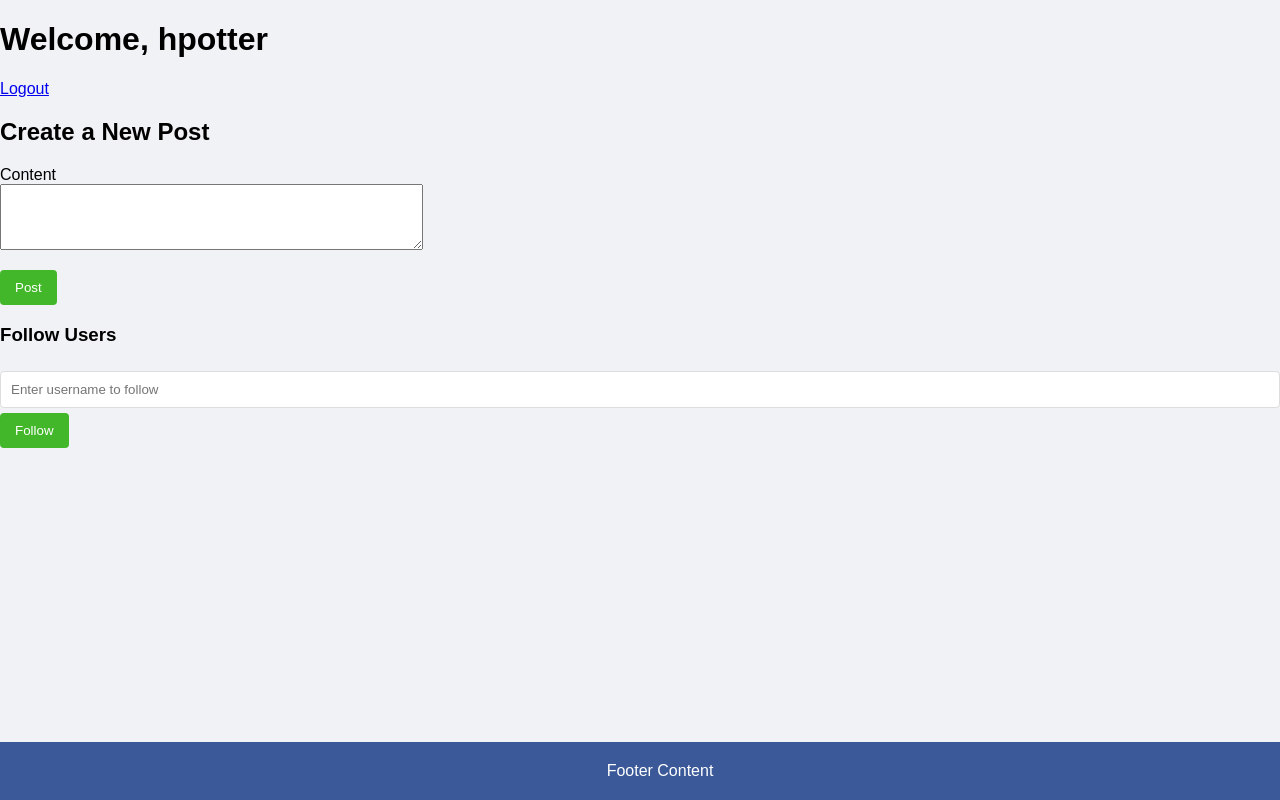
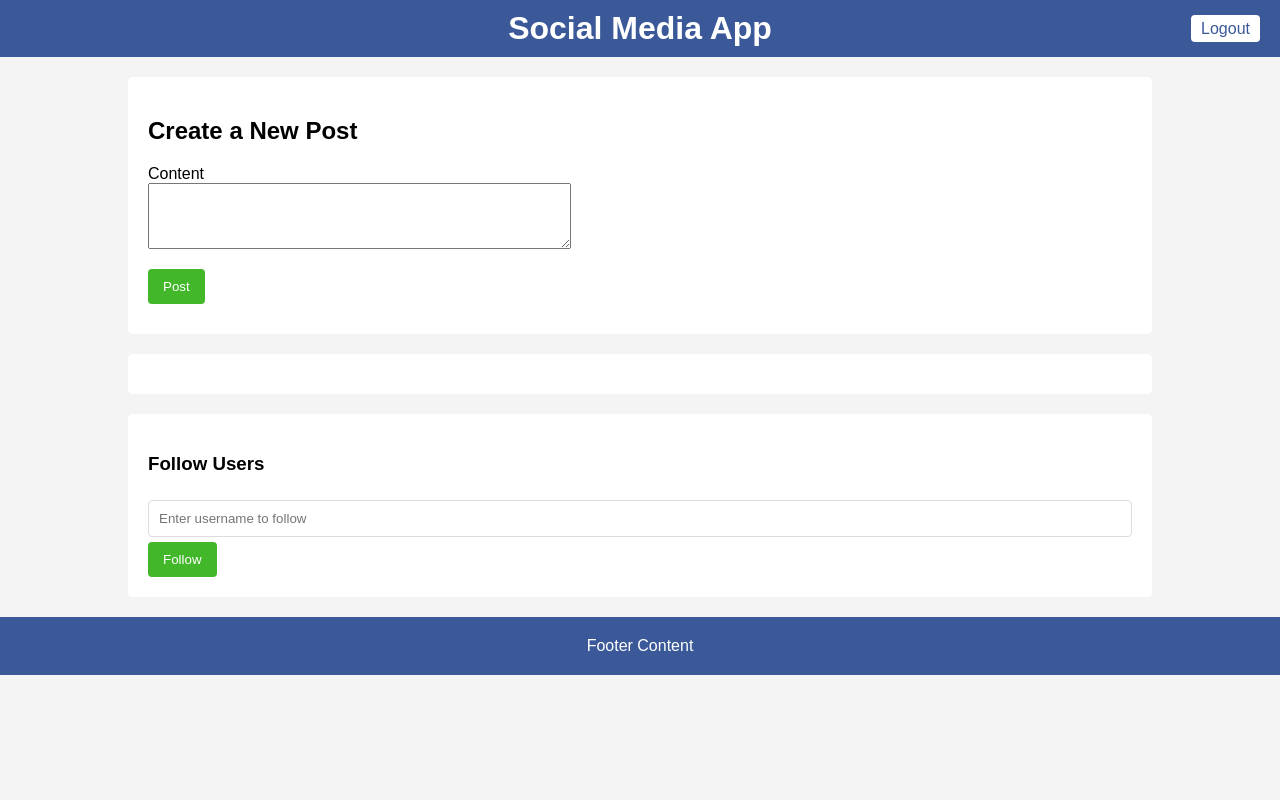
Before and after one commit to c7harry/CSE-106-Final-Project, a Flask app: page /home in a window 1280 px wide. Run offline with Flask 3, Linux system fonts and the light colour scheme; a user stored in the database is signed in; data that the repository does not hold is empty.

Commit message:
styled home page and changed styling

```diff
--- a/static/style.css
+++ b/static/style.css
@@ -1,6 +1,6 @@
 body {
     font-family: Arial, sans-serif;
-    background-color: #f0f2f5;
+    background-color: #f4f4f4;
     margin: 0;
     padding: 0;
 }
@@ -19,7 +19,51 @@ header {
     color: white;
     padding: 10px 20px;
     text-align: center;
-    font-size: 24px;
+}
+
+.logout-button {
+    position: absolute;
+    top: 0;
+    right: 0;
+    padding: 20px;
+}
+
+.logout-button a {
+    color: #3b5998;
+    text-decoration: none;
+    padding: 5px 10px;
+    border-radius: 4px;
+    background-color: white;
+}
+
+header h1 {
+    margin: 0;
+}
+
+.top-nav nav a {
+    color: white;
+    text-decoration: none;
+    padding: 5px 10px;
+    border-radius: 4px;
+    background-color: #4c66a4;
+}
+
+.main-content {
+    width: 80%;
+    margin: 20px auto;
+}
+
+.post-form, .posts, .follow-users {
+    background-color: white;
+    padding: 20px;
+    border-radius: 5px;
+    margin-bottom: 20px;
+}
+
+.post {
+    border-bottom: 1px solid #ddd;
+    padding-bottom: 10px;
+    margin-bottom: 10px;
 }
 
 header a {
@@ -69,7 +113,4 @@ footer {
     padding: 20px;
     background-color: #3b5998;
     color: white;
-    position: fixed;
-    bottom: 0;
-    width: 100%;
 }
--- a/templates/home.html
+++ b/templates/home.html
@@ -6,11 +6,17 @@
     <link rel="stylesheet" href="{{ url_for('static', filename='style.css') }}">
 </head>
 <body>
-    <h1>Welcome, {{ current_user.username }}</h1>
+    <header>
+        <h1>Social Media App</h1>
+    </header>
+
+    <div class="logout-button">
         <a href="{{ url_for('logout') }}">Logout</a>
+    </div>
 
+    <div class="main-content">
         <!-- Form to post a status update -->
-    <div>
+        <div class="post-form">
             <h2>Create a New Post</h2>
             <form method="post" action="{{ url_for('post') }}">
                 {{ form.hidden_tag() }}
@@ -23,9 +29,10 @@
         </div>
 
         <!-- Display posts -->
+        <div class="posts">
             {% for post in posts %}
-        <div>
-            <p>{{ post.author.username }}: {{ post.content }}</p>
+                <div class="post">
+                    <p><strong>{{ post.author.username }}</strong>: {{ post.content }}</p>
 
                     <!-- Delete button -->
                     {% if post.author.id == current_user.id %}
@@ -42,14 +49,18 @@
                     {% endif %}
                 </div>
             {% endfor %}
+        </div>
 
         <!-- Option to follow other users -->
+        <div class="follow-users">
             <h3>Follow Users</h3>
             <form action="{{ url_for('follow', username='') }}" method="post">
                 <input type="text" name="username" placeholder="Enter username to follow">
                 <input type="submit" value="Follow">
             </form>
         </div>
+    </div>
+
     <footer>Footer Content</footer>
 </body>
 </html>
```
Lines whose indentation alone changed are shown as unchanged.
